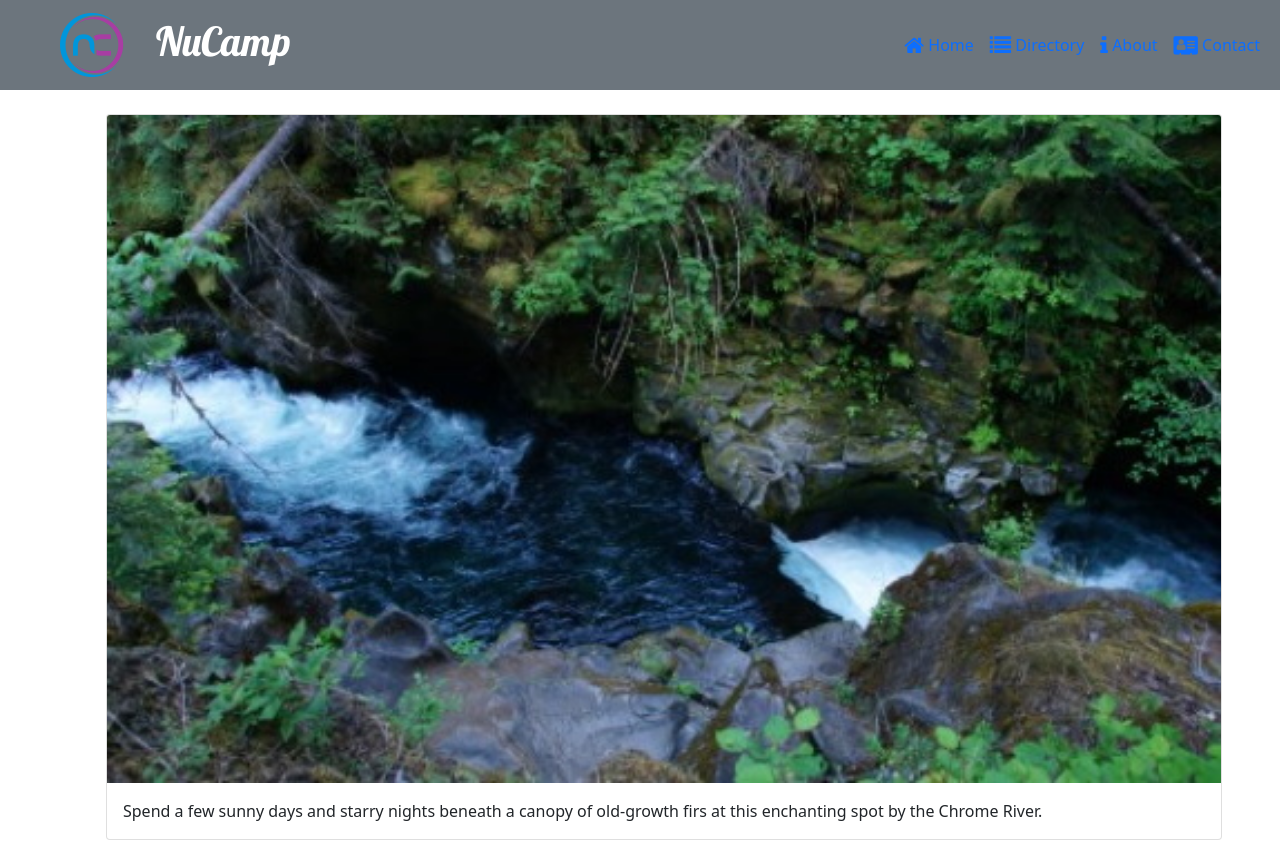
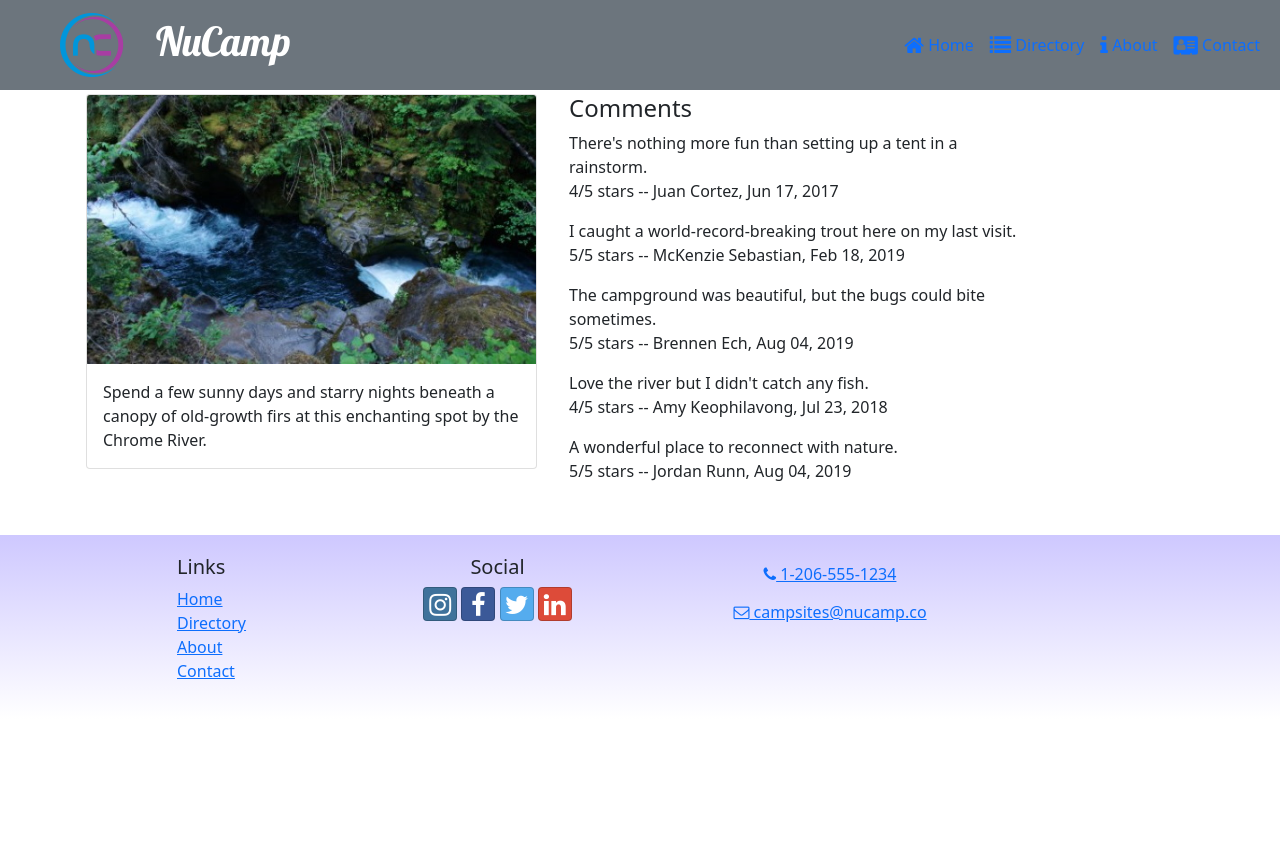
Before and after one commit to jannethg/GownsofLove2024, a React (Create React App) app: page /directory/1 in a window 1280 px wide. Shown: the top 841 px of the page. After the commit the page ends 800 px from the top, so only its background shows below. Built offline with nearby package versions, Linux system fonts and the light colour scheme.

Commit message:
Added Comments components for the Campsite list

```diff
--- a/src/features/campsites/CampsiteDetail.js
+++ b/src/features/campsites/CampsiteDetail.js
@@ -3,7 +3,7 @@
 const CampsiteDetail = ({campsite}) => {
     const {image, name,description } = campsite;
     return (
-        <Col md='12' className='m-4'>
+        <Col md='5' className='m-1'>
             <Card>
                 <CardImg top src={image} alt={name}/>
                 <CardBody>
--- /dev/null
+++ b/src/features/comments/Comment.js
@@ -0,0 +1,14 @@
+import { formatDate } from "../../utils/formatDate";
+
+const Comment = ({ comment }) => {
+    const {text: commentText, rating, author, date } = comment;
+    return (
+        <p>
+            {commentText}
+            <br/>
+            {rating}/5 stars -- {author}, {formatDate(date)}
+        </p>
+    );
+};
+
+export default Comment;
--- /dev/null
+++ b/src/features/comments/CommentsList.js
@@ -0,0 +1,28 @@
+import { Col } from 'reactstrap';
+import Comment from './Comment';
+import { selectCommentsByCampsiteId } from './commentsSlice';
+
+//we're gonna select an array of Comments [selectCommentsByCampsiteId] with the campsiteId property that matches the one
+//that was passed into this component. By passing that campsiteID to the selectCommentsByCampsiteId selector function.
+const CommentsList = ({ campsiteId }) => {
+    const comments = selectCommentsByCampsiteId(campsiteId);
+
+    //we want to check for a valid, non-empty comments
+    if(comments && comments.length > 0) {
+        return (
+            <Col md='5' className='m-1'>
+                <h4>Comments</h4>
+                {comments.map((comment) => {
+                    return <Comment key={comment.id} comment={comment}/>;
+                })}
+            </Col>
+        );
+    }
+    return (
+        <Col md='5' className='m-1'>
+            There are no comments for this campsite yet.
+        </Col>
+    );
+};
+
+export default CommentsList;
--- /dev/null
+++ b/src/features/comments/commentsSlice.js
@@ -0,0 +1,7 @@
+import { COMMENTS } from '../../app/shared/COMMENTS';
+
+//we convert campsiteId string into an integer.
+//we user Filter: because we want to return an array of comments, not just the  first matching comment matched by ID
+export const selectCommentsByCampsiteId = (campsiteId) => {
+    return COMMENTS.filter((comment) => comment.campsiteId === parseInt(campsiteId));
+}
--- a/src/pages/CampsiteDetailPage.js
+++ b/src/pages/CampsiteDetailPage.js
@@ -2,17 +2,9 @@
 import { useParams } from "react-router-dom";
 import { selectCampsiteById } from "../features/campsites/campsitesSlice";
 import CampsiteDetail from "../features/campsites/CampsiteDetail";
+import CommentsList from '../features/comments/CommentsList';
 
 const CampsiteDetailPage = () => {
-  //we'll destructure the campsiteId property from the object returned by the useParams hook.
-  //we'll expect this variable to contain an integer that corresponds to a campsite object's Id property.
-
-  //setup a variable name campsite. for its return value we'll call it selectCampsiteById selector.
-  //we'll pass the campsiteId integer as an argument
-  //this should return to use the campsite object from the campsite array that matches this id.
-  //now we can tell the campsite detail page component to render this campsite by writing some jsx inside a return statement.
-
-  //we'll render a <CampsiteDetail> component.  We'll pass the campsite object to the <campsiteDetail> component as a prop using the same name campsite.
 
   const { campsiteId } = useParams();
   const campsite = selectCampsiteById(campsiteId);
@@ -21,6 +13,7 @@
     <Container>
       <Row>
         <CampsiteDetail campsite={campsite} />
+        <CommentsList campsiteId ={campsiteId} />
       </Row>
     </Container>
   );
--- /dev/null
+++ b/src/utils/formatDate.js
@@ -0,0 +1,7 @@
+export const formatDate = (date) => {
+    return new Intl.DateTimeFormat('en-US', {
+        year: 'numeric',
+        month: 'short',
+        day: '2-digit'
+    }).format(new Date(Date.parse(date)));
+};
```
